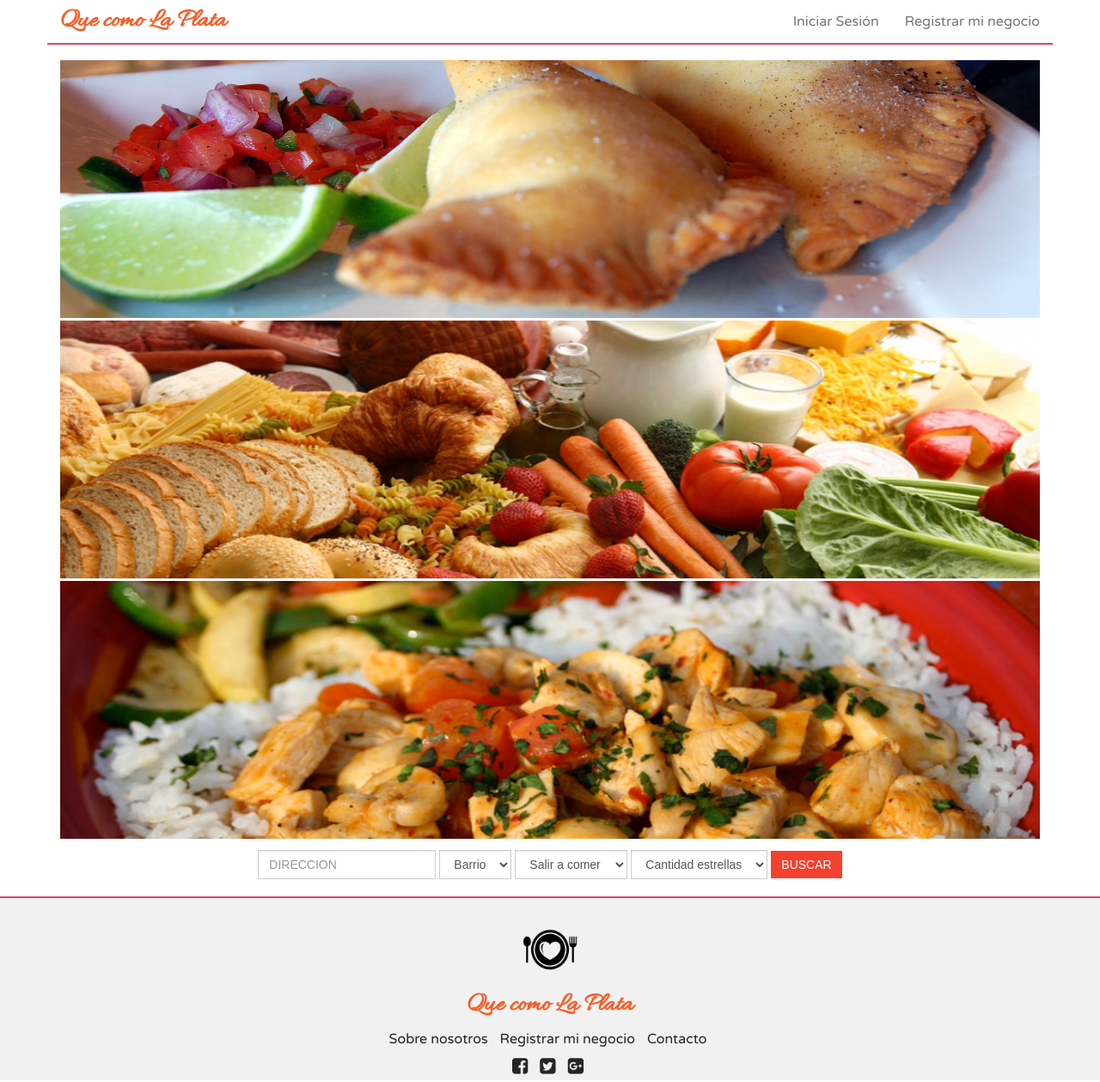
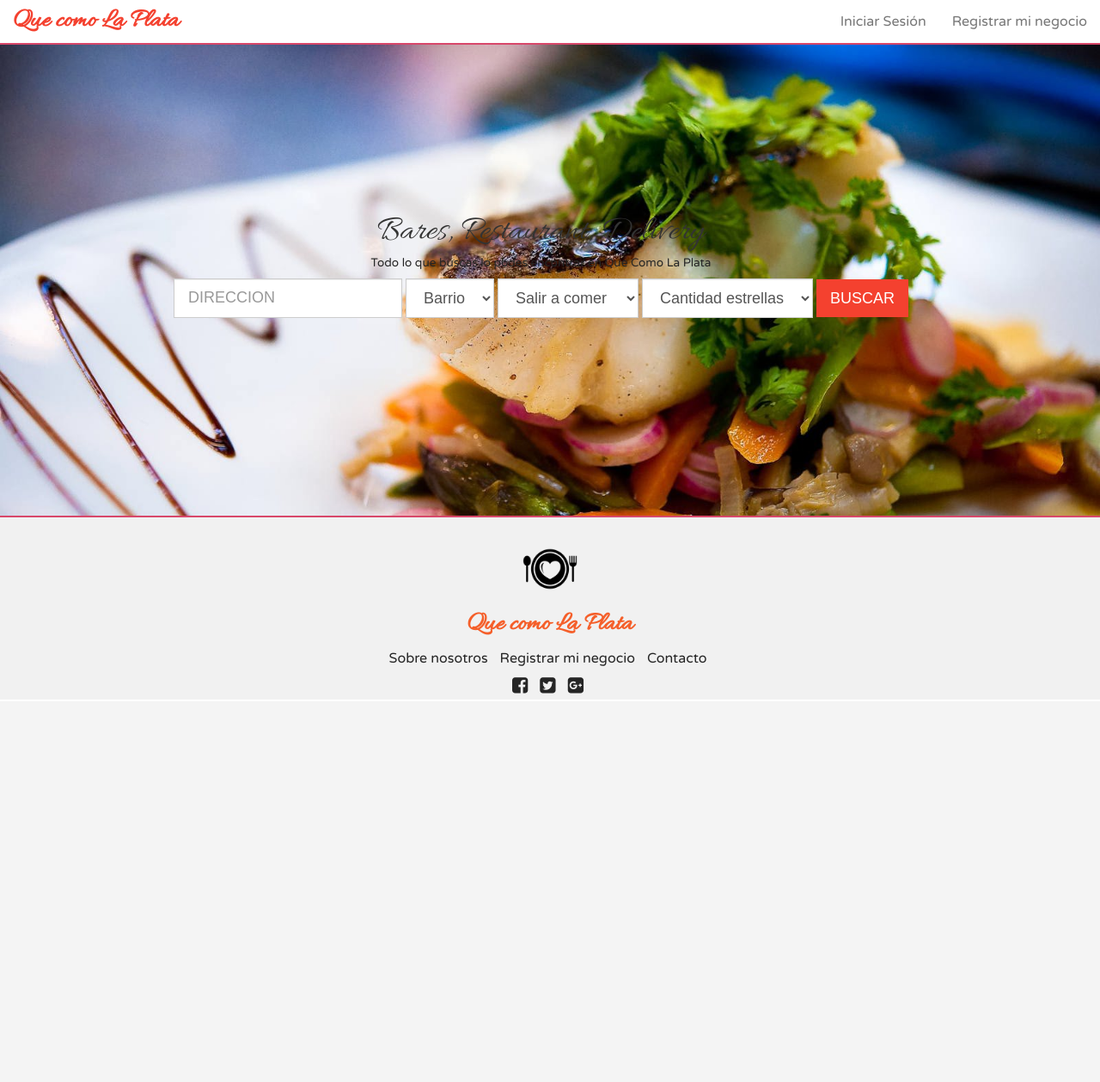
Before and after one commit to quecomolp/quecomolp, a Django app: page / in a window 1280 px wide. Shown: the whole page at 86% size. After the commit the page ends 807 px from the top, so only its background shows below. Run offline with Django 3.2, Linux system fonts and the light colour scheme; some libraries are stand-ins or nearby versions; some web fonts are replaced.

Commit message:
Cambie un poco el estilo de la home

```diff
--- a/static/sass/screen.scss
+++ b/static/sass/screen.scss
@@ -11,7 +11,7 @@ $colorTituloPagina: #F55F2A;
 $pesoTituloPagina: 800;
 $tamanoTitulo: 30px;
 $colorTexto: #252525;
-$tamanoMaxPagina: 1170px;
+$tamanoMaxPagina: auto;
 $colorFondoPagina: #fff;
 $fondoBarraNavegacion: #fff;
 $colorBordeInferiorBarraNavegacion: #D8476A;
@@ -146,14 +146,26 @@ select {
 	height: 10px;
 }
 
-//Slider
-.cycle-slideshow {
-	width: 100%
+//Home
+.homeImage{
+	background-image: url(../../static/img/fondo.jpg);
+	@include background-size(cover);
+	height: 600px;
+	position:relative;
+	z-index: 1;
 }
 
-.cycle-slideshow img {
-	width: 100%;
-	max-height: 300px;
+.homeFormulario {
+	position:absolute;
+	z-index: 1000;
+	top: 40%;
+	left: 15%;
+}
+
+.titleOfHome{
+	font-size:40px;
+	padding-bottom: 10px;
+	color: #ccccc;
 }
 
 //Registro del comercio
--- a/static/stylesheets/screen.css
+++ b/static/stylesheets/screen.css
@@ -124,7 +124,7 @@ p {
 
 /* line 73, ../sass/screen.scss */
 nav {
-  max-width: 1170px;
+  max-width: auto;
   margin: 0 auto;
   background-color: white !important;
   border-bottom: 2px solid #d8476a !important;
@@ -174,7 +174,7 @@ select {
 .container {
   padding-top: 70px;
   padding-bottom: 10px;
-  max-width: 1170px;
+  max-width: auto;
 }
 
 /* line 118, ../sass/screen.scss */
@@ -185,7 +185,7 @@ select {
 
 /* line 123, ../sass/screen.scss */
 .footer {
-  max-width: 1170px;
+  max-width: auto;
   margin: 0 auto;
   padding: 10px;
 }
@@ -219,37 +219,53 @@ select {
 }
 
 /* line 150, ../sass/screen.scss */
-.cycle-slideshow {
-  width: 100%;
+.homeImage {
+  background-image: url(../../static/img/fondo.jpg);
+  -webkit-background-size: cover;
+  -moz-background-size: cover;
+  -o-background-size: cover;
+  background-size: cover;
+  height: 600px;
+  position: relative;
+  z-index: 1;
 }
 
-/* line 154, ../sass/screen.scss */
-.cycle-slideshow img {
-  width: 100%;
-  max-height: 300px;
+/* line 158, ../sass/screen.scss */
+.homeFormulario {
+  position: absolute;
+  z-index: 1000;
+  top: 40%;
+  left: 15%;
 }
 
-/* line 161, ../sass/screen.scss */
+/* line 165, ../sass/screen.scss */
+.titleOfHome {
+  font-size: 40px;
+  padding-bottom: 10px;
+  color: #ccccc;
+}
+
+/* line 173, ../sass/screen.scss */
 #registroComercio h1 {
   padding-top: 25px;
   padding-bottom: 10px;
   color: #ccccc;
 }
-/* line 166, ../sass/screen.scss */
+/* line 178, ../sass/screen.scss */
 #registroComercio h2 {
   padding-bottom: 10px;
   font-size: 25px;
 }
-/* line 170, ../sass/screen.scss */
+/* line 182, ../sass/screen.scss */
 #registroComercio li {
   list-style-type: circle;
   line-height: 20px;
 }
-/* line 174, ../sass/screen.scss */
+/* line 186, ../sass/screen.scss */
 #registroComercio p {
   line-height: 28px;
 }
-/* line 177, ../sass/screen.scss */
+/* line 189, ../sass/screen.scss */
 #registroComercio label {
   padding-bottom: 10px;
 }
--- a/templates/default/index.html
+++ b/templates/default/index.html
@@ -2,50 +2,48 @@
 {% load staticfiles %}
 
 {% block extraHead %}
-
-	<script src="http://ajax.googleapis.com/ajax/libs/jquery/1/jquery.min.js"></script>
-	<script src="http://malsup.github.com/jquery.cycle2.js"></script>
 
 {% endblock %}
 
 
 {% block content %}
 
-<!--Slider-->
-<div class="cycle-slideshow">
-	<img src="{% static "img/banner1.jpg" %}" alt="">
-	<img src="{% static "img/banner2.jpg" %}" alt="">
-	<img src="{% static "img/banner3.jpg" %}" alt="">
-</div>
-
-<!--Formulario -->
-<div class="formularioSeleccion text-center">
+<div class="homeImage">
+  <div class="formularioSeleccion text-center homeFormulario">
+    <h1 class="text-center titleOfHome">Bares, Restaurant, Delivery</h1>
+    <p class="small text-center">Todo lo que buscas lo podes encontrar en Que Como La Plata</p>
+    <div class="separate"></div>
     <form class="form-inline" role="form">
       <div class="form-group">
         <label class="sr-only hidden" for="">Direccion</label>
-    <input type="text" class="form-control" id="exampleInputEmail2" placeholder="Direccion">
+        <input type="text" class="form-control input-lg" id="exampleInputEmail2" placeholder="Direccion">
       </div>
       <div class="form-group">
         <label class="sr-only hidden" for="">Barrio</label>
-    <select name="" id="" class="form-control">
+        <select name="" id="" class="form-control input-lg">
           <option value="">Barrio</option>
         </select>
       </div>
       <div class="form-group">
         <label class="sr-only" for="">Que tenes ganas de hacer</label>
-    <select name="" id="" class="form-control">
+        <select name="" id="" class="form-control input-lg">
           <option value="">Salir a comer</option>
           <option>Pedir delivery</option>
         </select>
       </div>
       <div class="form-group">
         <label class="sr-only" for="">Categoria</label>
-    <select name="" id="" class="form-control">
+        <select name="" id="" class="form-control input-lg">
           <option value="">Cantidad estrellas</option>
         </select>
       </div>
-  <button type="submit" class="btn btn-default">Buscar</button>
+      <button type="submit" class="btn btn-default btn-lg">Buscar</button>
     </form>
   </div>
+</div>
+
+
+<!--Formulario -->
+
 
 {% endblock %}
--- a/templates/layout.html
+++ b/templates/layout.html
@@ -40,9 +40,9 @@
 		</div><!-- /.container-fluid -->
 	</nav>
 
-	<div class="container">
+
 		{% block content %}{% endblock %}
-	</div>
+
 
 	<footer>
 		<div class="footer">
```
Also changed, not shown: static/img/fondo.jpg (added), templates/default/register.html (line endings or trailing spaces). Lines whose indentation alone changed are shown as unchanged.
